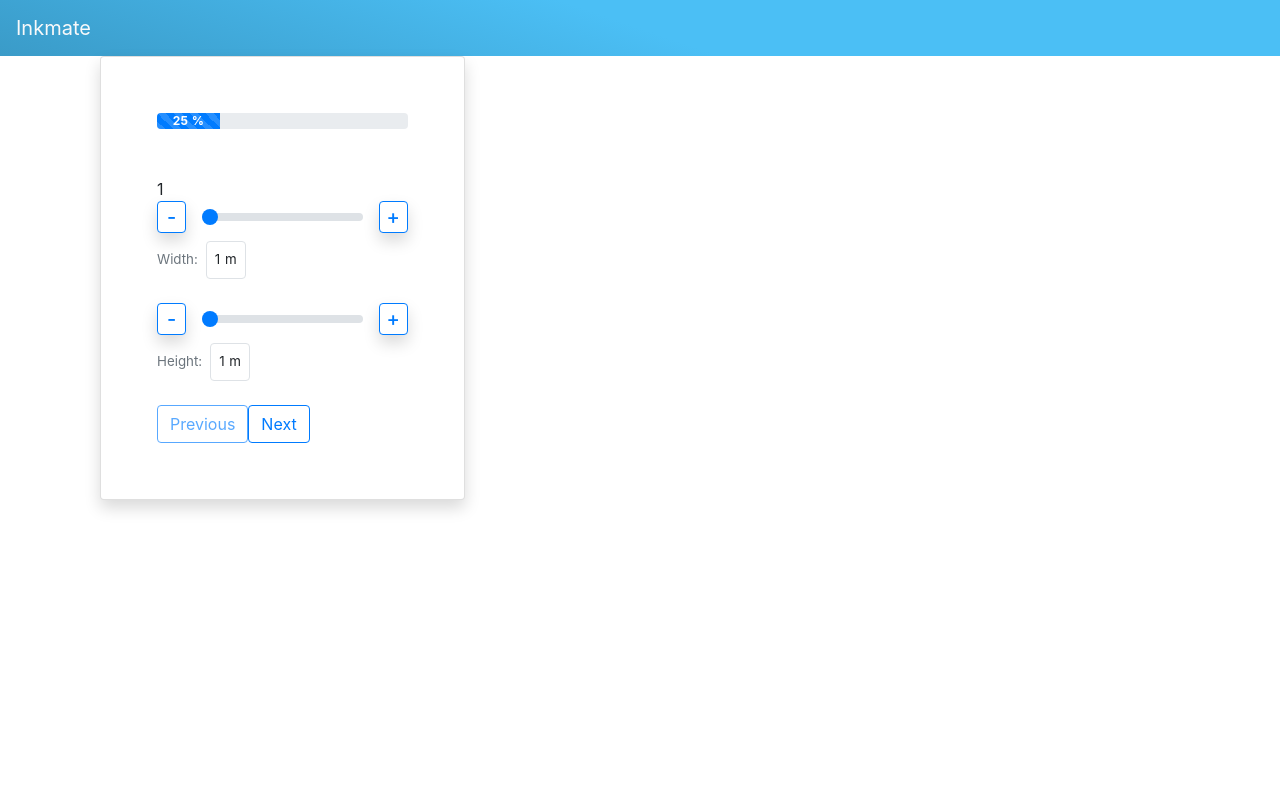
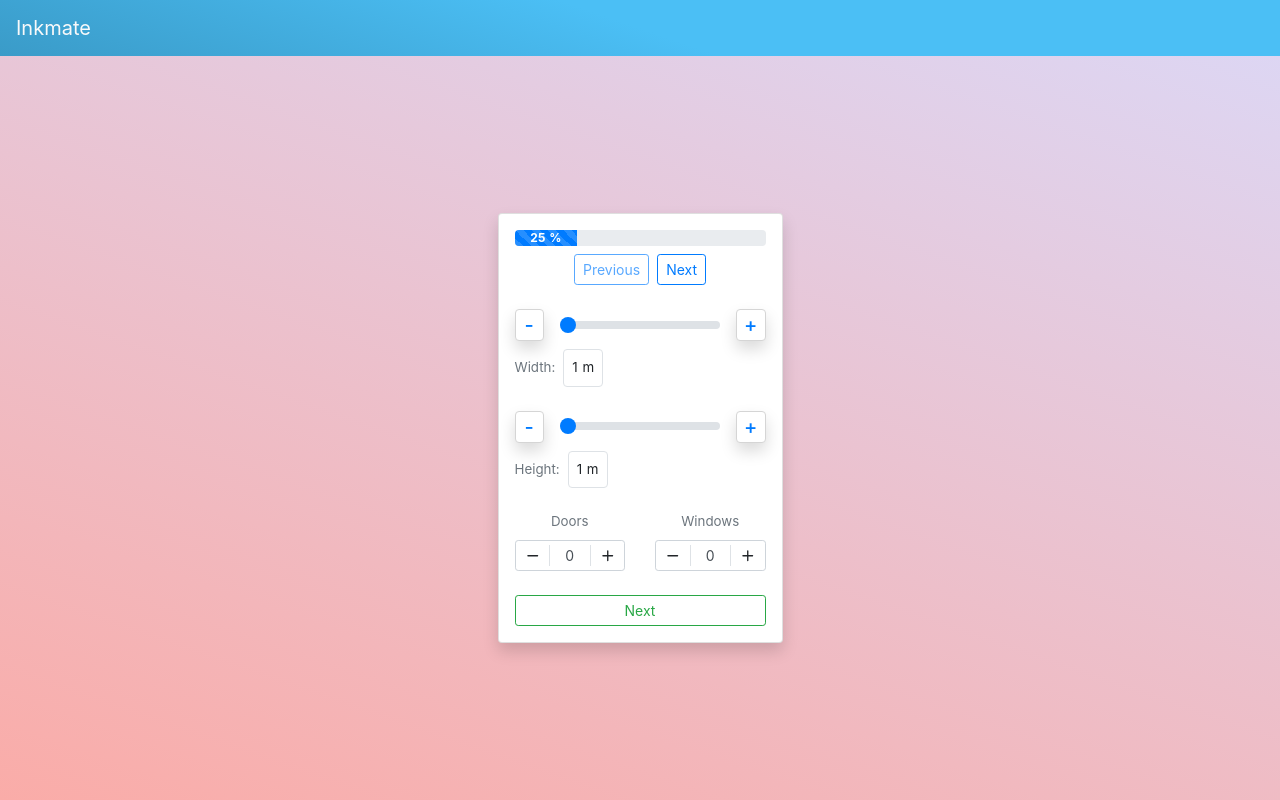
Before and after one commit to cardosorrenan/inkmate, a Nuxt app: page /painting-the-room in a window 1280 px wide. Built offline with nearby package versions, Linux system fonts and the light colour scheme.

Commit message:
Interaction logic to select the number of doors and windows

```diff
--- /dev/null
+++ b/components/CustomCard.vue
@@ -0,0 +1,5 @@
+<template>
+  <b-card class="d-flex shadow p-3 rounded pt-0 w-30" no-body>
+    <slot />
+  </b-card>
+</template>
--- a/components/Input.vue
+++ b/components/Input.vue
@@ -81,7 +81,7 @@ export default {
     margin: 0px !important;
     padding: 0px !important;
     background-color: white;
-    border: 1px solid #007bff;
+    border: 1px solid #d5d5d5;
     color: #007bff;
     text-align: center;
     font-size: 15pt;
--- a/components/PanelDimensions.vue
+++ b/components/painting/PanelDimensions.vue
@@ -1,6 +1,5 @@
 <template>
   <div>
-    {{ wallId }}
     <Input dimension-wall="Width" :value="1" />
     <Input dimension-wall="Height" :value="1" />
   </div>
--- /dev/null
+++ b/components/painting/SelectItemWall.vue
@@ -0,0 +1,24 @@
+<template>
+  <div class="w-40 mb-4">
+    <p style="font-size: 10pt" class="text-muted p-0 m-0 mb-2">
+      {{ typeObject }}
+    </p>
+    <b-form-spinbutton id="sb-small" v-model="value" size="sm" min="0" max="100" />
+  </div>
+</template>
+
+<script>
+export default {
+  props: {
+    typeObject: {
+      type: String,
+      required: true
+    }
+  },
+  data () {
+    return {
+      value: 0
+    }
+  }
+}
+</script>
--- a/layouts/default.vue
+++ b/layouts/default.vue
@@ -32,4 +32,17 @@ html {
   margin: 0;
   padding: 0;
 }
+
+#container {
+  margin: 0;
+  min-height: 93vh; /* 88% Container, 7% Header, 5% Padding Top */
+  min-width: 100vw;
+  display: flex;
+  background-color: #FAACA8;
+  background-image: linear-gradient(19deg, #FAACA8 0%, #DDD6F3 100%);
+  justify-content: center;
+  align-items: flex-start;
+  text-align: center;
+}
+
 </style>
--- a/nuxt.config.js
+++ b/nuxt.config.js
@@ -21,13 +21,16 @@ export default {
   ],
 
   // Auto import components: https://go.nuxtjs.dev/config-components
-  components: true,
+  components: {
+    dirs: [
+      '~/components',
+    ]
+  },
 
   // Modules for dev and build (recommended): https://go.nuxtjs.dev/config-modules
   buildModules: [
     // https://go.nuxtjs.dev/eslint
     '@nuxtjs/eslint-module',
-    '@nuxtjs/fontawesome',
   ],
 
   // Modules: https://go.nuxtjs.dev/config-modules
--- a/package.json
+++ b/package.json
@@ -23,7 +23,6 @@
   "devDependencies": {
     "@nuxtjs/eslint-config": "^5.0.0",
     "@nuxtjs/eslint-module": "^3.0.2",
-    "@nuxtjs/fontawesome": "^1.1.2",
     "@vue/test-utils": "^1.1.2",
     "babel-core": "7.0.0-bridge.0",
     "babel-eslint": "^10.1.0",
--- a/pages/index.vue
+++ b/pages/index.vue
@@ -1,5 +1,5 @@
 <template>
-  <div class="container">
+  <div id="container">
     <b-container class="mt-5">
       <b-row class="mx-5 w-100">
         <b-col md="4" sm="12">
@@ -24,17 +24,3 @@ export default {
   name: 'MainPage'
 }
 </script>
-
-<style>
-.container {
-  margin: 0;
-  min-height: 93vh; /* 88% Container, 7% Header, 5% Padding Top */
-  min-width: 100vw;
-  display: flex;
-  background-color: #FAACA8;
-  background-image: linear-gradient(19deg, #FAACA8 0%, #DDD6F3 100%);
-  justify-content: center;
-  align-items: flex-start;
-  text-align: center;
-}
-</style>
--- a/pages/painting-the-room.vue
+++ b/pages/painting-the-room.vue
@@ -1,12 +1,10 @@
 <template>
-  <div class="container">
-    <b-container class="d-flex align-items-center">
-      <b-card class="d-flex bd-highlight shadow p-3 bg-white rounded pt-0 w-30">
-        <b-card-body>
+  <b-container id="container" class="d-flex align-items-center">
+    <CustomCard>
       <b-progress
         :variant="showWallWithID != quantity_walls ? 'primary' : 'success'"
         :max="quantity_walls"
-            class="mt-0 pt-0 mb-5"
+        class="mt-0 pt-0 mb-2"
         show-progress
         animated
       >
@@ -14,27 +12,40 @@
           <span class=""><strong>{{ showWallWithID * (100/quantity_walls) }} %</strong></span>
         </b-progress-bar>
       </b-progress>
-          <div v-for="wallID in array_walls" :key="wallID">
-            <PanelDimensions v-show="showWallWithID == wallID" :wall-id="wallID" />
-          </div>
+      <div class="d-flex align-items-center justify-content-center mb-4">
         <b-button
-            variant="outline-primary"
+          variant="outline-primary mr-2 btn-sm"
           :disabled="showWallWithID == 1"
           @click="previousWall()"
         >
           Previous
         </b-button>
         <b-button
-            variant="outline-primary"
+          class="controlButton"
+          variant="outline-primary btn-sm"
           :disabled="showWallWithID == quantity_walls"
           @click="nextWall()"
         >
           Next
         </b-button>
-        </b-card-body>
-      </b-card>
+      </div>
+      <div v-for="wallID in array_walls" :key="wallID">
+        <PaintingPanelDimensions v-show="showWallWithID == wallID" :wall-id="wallID" />
+        <div class="d-flex justify-content-center justify-content-between">
+          <PaintingSelectItemWall v-show="showWallWithID == wallID" type-object="Doors" />
+          <PaintingSelectItemWall v-show="showWallWithID == wallID" type-object="Windows" />
+        </div>
+      </div>
+       <b-button
+          class="controlButton"
+          variant="outline-success btn-sm"
+          :disabled="showWallWithID == quantity_walls"
+          @click="nextWall()"
+        >
+          Next
+        </b-button>
+    </CustomCard>
   </b-container>
-  </div>
 </template>
 
 <script>
```
Also changed, not shown: 1 other file (tests, documents, lock files or other folders). Lines whose indentation alone changed are shown as unchanged.
